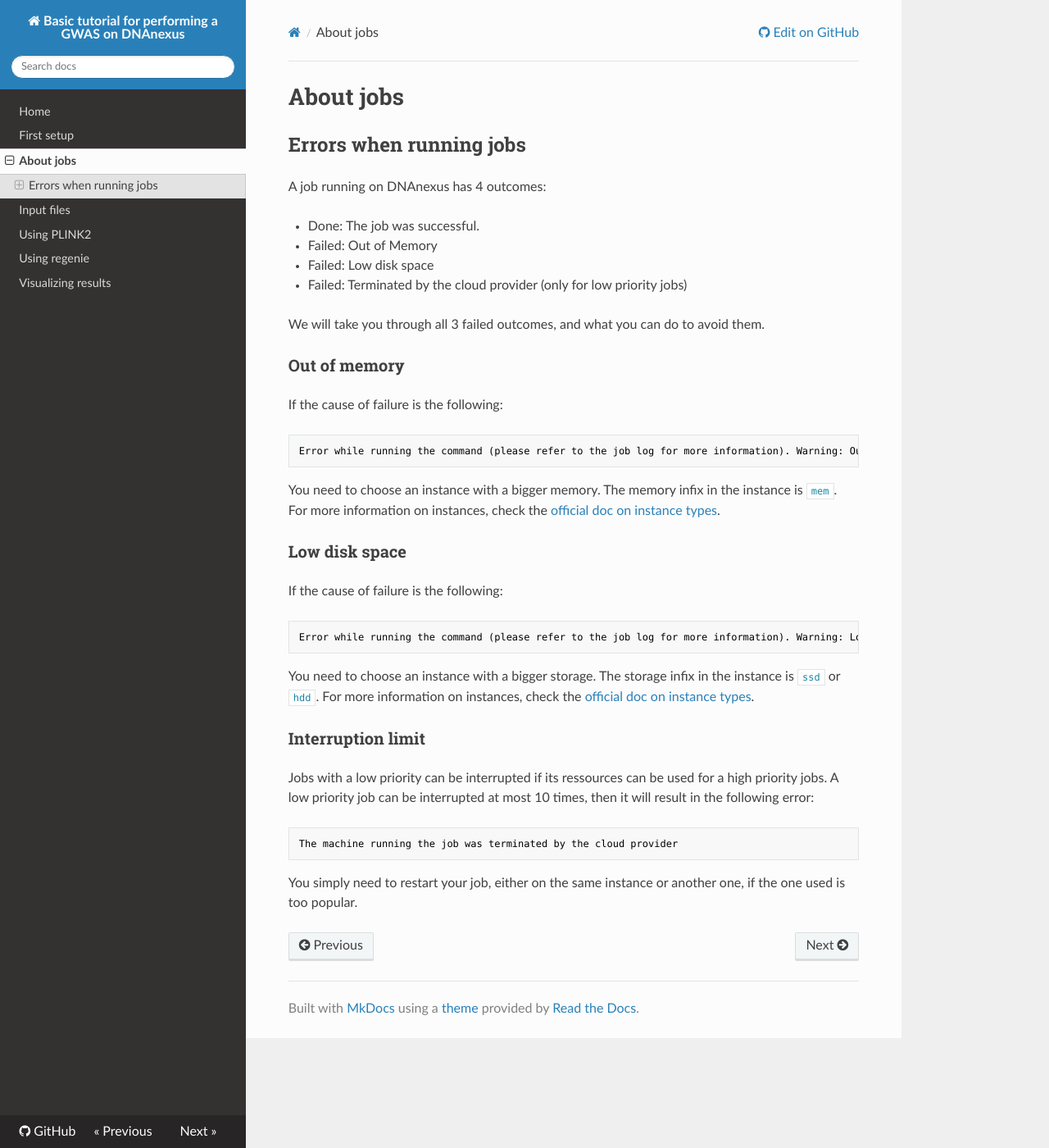
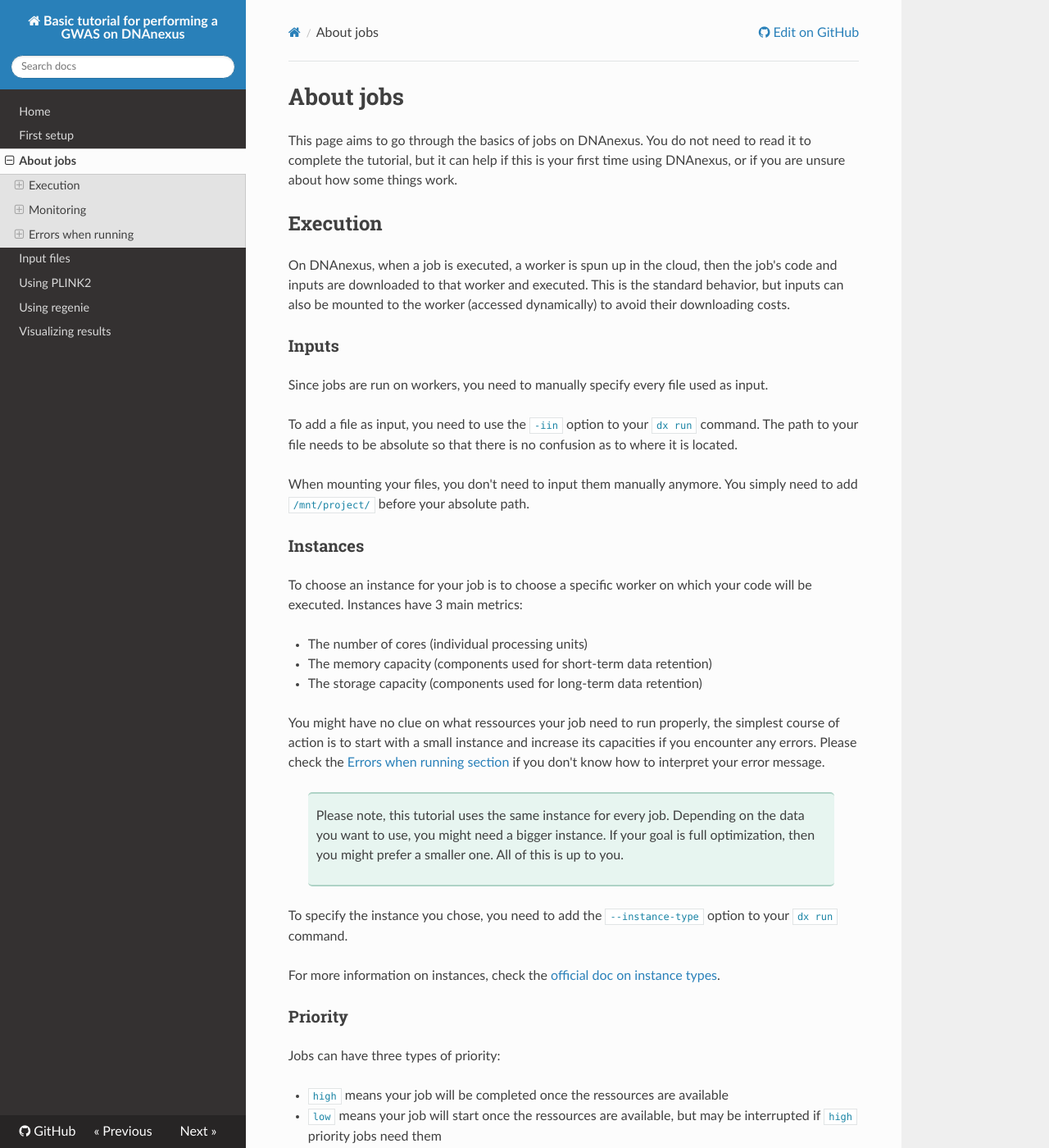
Before and after one commit to gloriabenoit/DNAnexus-GWAS, an MkDocs documentation site: the page built from docs/jobs.md, in a window 1280 px wide and 1400 px high. Shown: the whole window at 82% size. Built offline with MkDocs 1.6.1, drawn with Linux system fonts in a browser that asks for light colours; nearby versions of some CDN libraries; some of the changed text lies outside the part shown.

Commit message:
update jobs page

````diff
--- a/docs/jobs.md
+++ b/docs/jobs.md
@@ -1,15 +1,93 @@
 # About jobs
 
-## Errors when running jobs
+This page aims to go through the basics of jobs on DNAnexus. You do not need to read it to complete the tutorial, but it can help if this is your first time using DNAnexus, or if you are unsure about how some things work.
 
-A job running on DNAnexus has 4 outcomes:
+## Execution
 
-* Done: The job was successful.
-* Failed: Out of Memory
-* Failed: Low disk space
-* Failed: Terminated by the cloud provider (only for low priority jobs)
+On DNAnexus, when a job is executed, a worker is spun up in the cloud, then the job's code and inputs are downloaded to that worker and executed. This is the standard behavior, but inputs can also be mounted to the worker (accessed dynamically) to avoid their downloading costs.
 
-We will take you through all 3 failed outcomes, and what you can do to avoid them.
+### Inputs
+
+Since jobs are run on workers, you need to manually specify every file used as input.
+
+To add a file as input, you need to use the `-iin` option to your `dx run` command. The path to your file needs to be absolute so that there is no confusion as to where it is located.
+
+When mounting your files, you don't need to input them manually anymore. You simply need to add `/mnt/project/` before your absolute path.
+
+### Instances
+
+To choose an instance for your job is to choose a specific worker on which your code will be executed.
+Instances have 3 main metrics:
+
+* The number of cores (individual processing units)
+* The memory capacity (components used for short-term data retention)
+* The storage capacity (components used for long-term data retention)
+
+You might have no clue on what ressources your job need to run properly, the simplest course of action is to start with a small instance and increase its capacities if you encounter any errors. Please check the [Errors when running section](#errors-when-running) if you don't know how to interpret your error message.
+
+> Please note, this tutorial uses the same instance for every job. Depending on the data you want to use, you might need a bigger instance. If your goal is full optimization, then you might prefer a smaller one. All of this is up to you.
+
+To specify the instance you chose, you need to add the `--instance-type` option to your `dx run` command.
+
+For more information on instances, check the [official doc on instance types](https://documentation.dnanexus.com/developer/api/running-analyses/instance-types).
+
+### Priority
+
+Jobs can have three types of priority:
+
+* `high` means your job will be completed once the ressources are available
+* `low` means your job will start once the ressources are available, but may be interrupted if `high` priority jobs need them
+* `normal` means your job will wait for 15min to run in a `low` priority, and if no ressources are availables by then, will run in a `high` priority
+
+Although a `high` priority assures for job completion, it is also pricier than a `low` priority one.
+
+> Please note, this tutorial will only run `low` priority jobs to reduce costs.
+
+To specify the instance you chose, you need to add the `--priority` option to your `dx run` command.
+
+For more information on priorities, check the [official doc on job priority](https://dnanexus.gitbook.io/uk-biobank-rap/working-on-the-research-analysis-platform/managing-jobs/managing-job-priority).
+
+### Tags
+
+Tags, although optional, are very pratical when using DNAnexus regularly.
+They act as keywords associated to a job, and help if you need to navigate the *MONITOR* tab. You can find more information in the [Monitoring section](#monitoring).
+
+To add a tag to your job, you need to add the `--tag` option to your `dx run` command.
+
+## Monitoring
+
+You can monitor your jobs directly on your project's web page in the *MONITOR* tab.
+On this page, they are sorted in ascending order of departure date (the latest comes first).
+
+Basic information about the job is displayed, like its name, duration, cost, *etc*...
+
+A job has 3 possible states:
+
+* `Done` indicates that the job has completed successfully
+* `Waiting` indicates that the ressources needed to run this job are not available yet, it will start once they are
+* `Failed` indicates the job has failed due to an error
+
+Once a job is completed (either `Done` or `Failed`), you will receive an email updating you of said completion.
+It will also appear in the `Notifications` tab (bell icon in the top right corner).
+
+### Filtering jobs
+
+After running a lot of jobs, you might find your *MONITOR* page to be quite crowded. This is especially true with this tutorial where some jobs are run for each of the 22 chromosomes. To find a specific job, you can filter out the *MONITOR* page.
+
+In this tutorial, all jobs have specific [tags](#tags) which help with filtering.
+By default, tags are not used in filtering on the *MONITOR* page, you need to add them in the `Filter settings` tab (three bars in the top right corner).
+
+> Please note, in this tutorial, jobs are tagged with the software used (plink or regenie), the phenotype (BMI), the step of the analysis (QC, GWAS, Step 0 to 2) and lastly the chromosome number (c1 to 22) if jobs are separated per chromosome.
+
+## Errors when running
+
+A failed job running on DNAnexus has only 3 errors (apart from errors in the code):
+
+* Warning: Out of memory error occurred during this job.
+* Warning: Low disk space during this job.
+* The machine running the job was terminated by the cloud provider
+
+This tutorial will explain the reason for those errors, and what you can do to avoid them.
 
 ### Out of memory
 
@@ -19,7 +97,7 @@
 Error while running the command (please refer to the job log for more information). Warning: Out of memory error occurred during this job.
 ```
 
-You need to choose an instance with a bigger memory. The memory infix in the instance is `mem`. For more information on instances, check the [official doc on instance types](https://documentation.dnanexus.com/developer/api/running-analyses/instance-types).
+You need to choose an instance with a bigger memory. The memory infix in the instance is `mem`. For more information on instances, refer to the [Instances section](#instances).
 
 ### Low disk space
 
@@ -29,9 +107,9 @@
 Error while running the command (please refer to the job log for more information). Warning: Low disk space during this job.
 ```
 
-You need to choose an instance with a bigger storage. The storage infix in the instance is `ssd` or `hdd`. For more information on instances, check the [official doc on instance types](https://documentation.dnanexus.com/developer/api/running-analyses/instance-types).
+You need to choose an instance with a bigger storage. The storage infix in the instance is `ssd` or `hdd`. For more information on instances, refer to the [Instances section](#instances).
 
-### Interruption limit
+### Interruption limit (only for *low* priority)
 
 Jobs with a low priority can be interrupted if its ressources can be used for a high priority jobs. A low priority job can be interrupted at most 10 times, then it will result in the following error:
 
@@ -40,3 +118,7 @@
 ```
 
 You simply need to restart your job, either on the same instance or another one, if the one used is too popular.
+
+### Others
+
+If the error is unclear to you, check the log of your job. You will most likely get an answer there.
````
Also changed, not shown: docs/input.md (+2 -4 lines).
